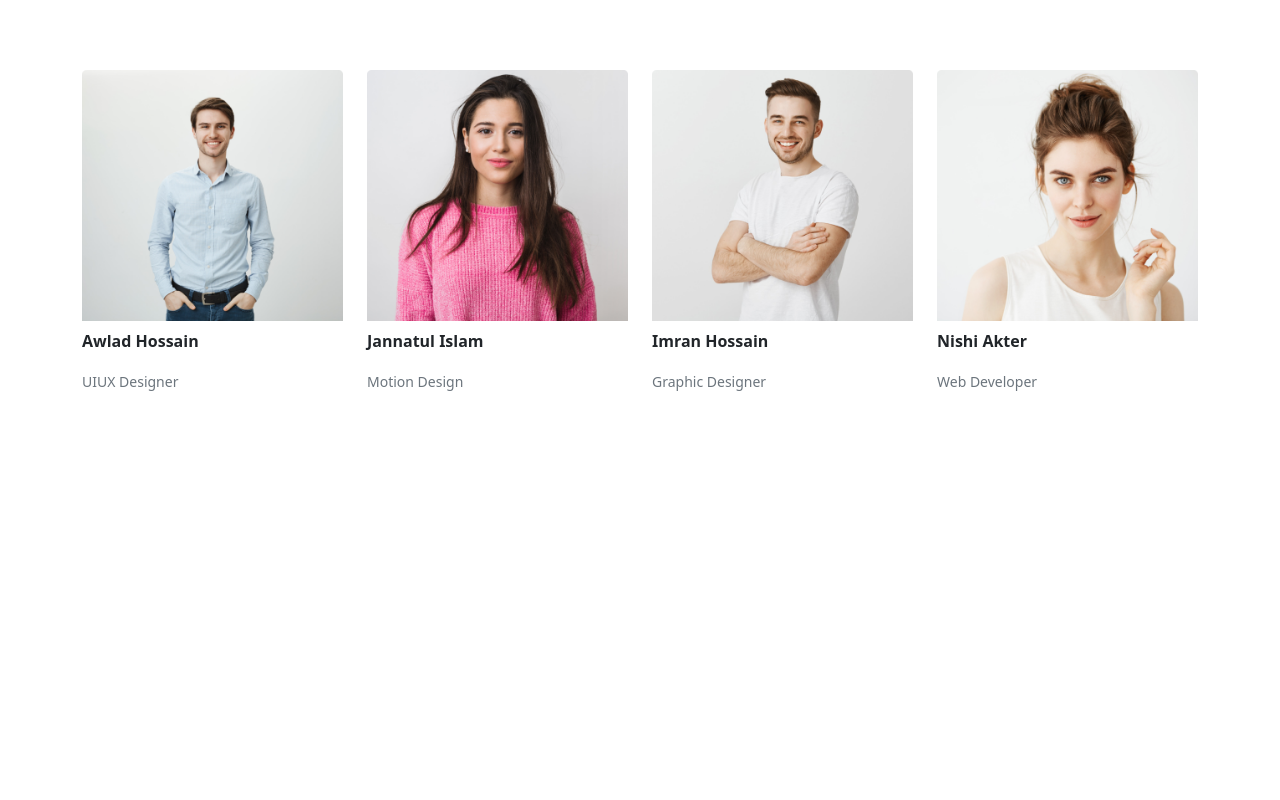
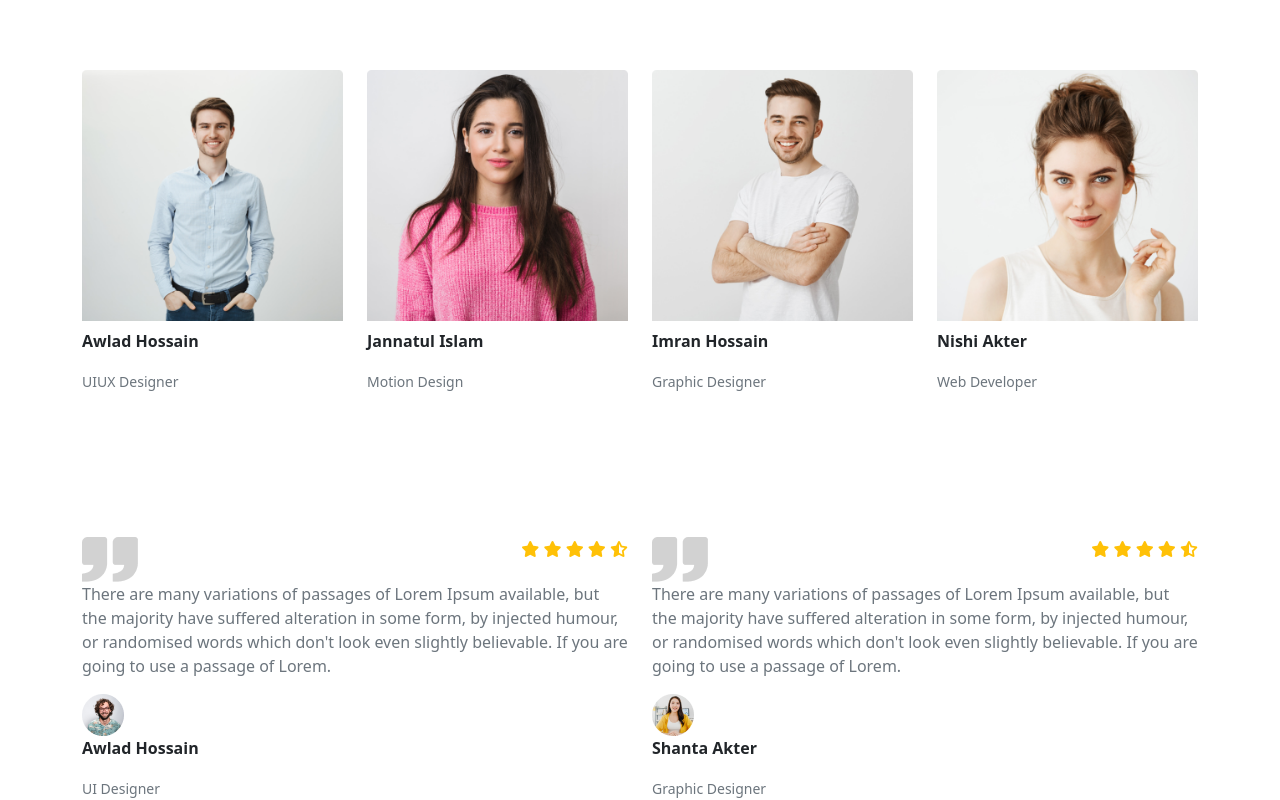
Before and after one commit to rabbirahu/edTech-website, a plain HTML site: page index.html in a window 1280 px wide. Shown: the part 3160-3960 px from the top of the page. Before the commit the page ends 3601 px from the top, so only its background shows below. Drawn offline with nearby package versions, Linux system fonts and the light colour scheme.

Commit message:
added feedback section

```diff
--- a/index.html
+++ b/index.html
@@ -334,6 +334,62 @@
         </div>
     </section>
     <!-- Student add Section End -->
+    <!-- Feedback Section Start -->
+    <section class="container pt-5">
+        <div class="row gap-0">
+            <div class="col-lg-6 col-md-12 col-sm-12 mt-5">
+                <div class="d-flex justify-content-between">
+                    <img class="img-fluid" src="images/comma.png" alt="" />
+                    <div class="text-end text-warning">
+                        <i class="fa-solid fa-star"></i>
+                        <i class="fa-solid fa-star"></i>
+                        <i class="fa-solid fa-star"></i>
+                        <i class="fa-solid fa-star"></i>
+                        <i class="fa-solid fa-star-half-stroke"></i>
+                    </div>
+                </div>
+                <div>
+                    <p class="text-secondary">
+                        There are many variations of passages of Lorem Ipsum available,
+                        but the majority have suffered alteration in some form, by
+                        injected humour, or randomised words which don't look even
+                        slightly believable. If you are going to use a passage of Lorem.
+                    </p>
+                </div>
+                <div>
+                    <img src="images/student/student-5.png" alt="" />
+                    <p class="fw-bold">Awlad Hossain</p>
+                    <small class="text-secondary">UI Designer</small>
+                </div>
+            </div>
+            <div class="col-lg-6 col-md-12 col-sm-12 mt-5">
+                <div class="d-flex justify-content-between">
+                    <img class="img-fluid" src="images/comma.png" alt="" />
+                    <div class="text-end text-warning">
+                        <i class="fa-solid fa-star"></i>
+                        <i class="fa-solid fa-star"></i>
+                        <i class="fa-solid fa-star"></i>
+                        <i class="fa-solid fa-star"></i>
+                        <i class="fa-solid fa-star-half-stroke"></i>
+                    </div>
+                </div>
+                <div>
+                    <p class="text-secondary">
+                        There are many variations of passages of Lorem Ipsum available,
+                        but the majority have suffered alteration in some form, by
+                        injected humour, or randomised words which don't look even
+                        slightly believable. If you are going to use a passage of Lorem.
+                    </p>
+                </div>
+                <div>
+                    <img src="images/student/student-6.png" alt="" />
+                    <p class="fw-bold">Shanta Akter</p>
+                    <small class="text-secondary">Graphic Designer</small>
+                </div>
+            </div>
+        </div>
+    </section>
+    <!-- Feedback Section End -->
     <script src="https://cdn.jsdelivr.net/npm/bootstrap@5.2.0/dist/js/bootstrap.bundle.min.js"
         integrity="sha384-A3rJD856KowSb7dwlZdYEkO39Gagi7vIsF0jrRAoQmDKKtQBHUuLZ9AsSv4jD4Xa"
         crossorigin="anonymous"></script>
```
